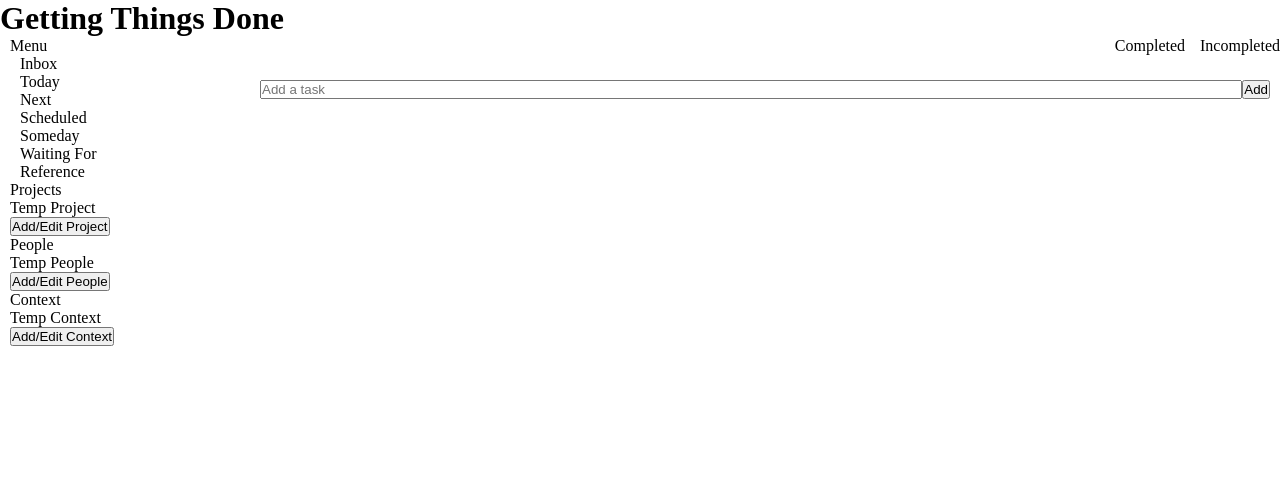
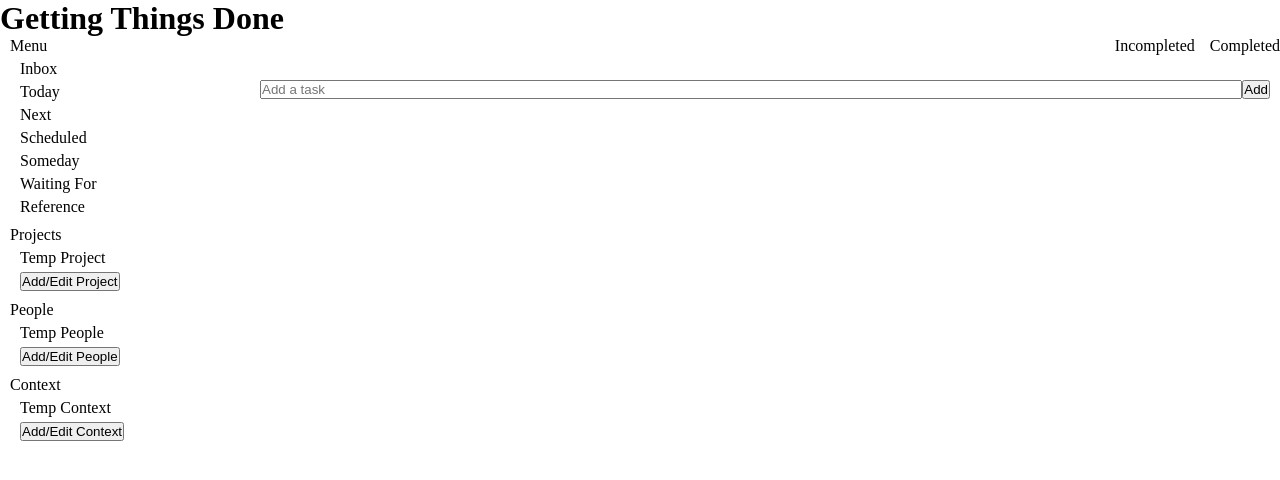
Before and after one commit to Bikesh78/getting-things-done, a React (Create React App) app: page / in a window 1280 px wide. Shown: the top 480 px of the page. Built offline with nearby package versions, Linux system fonts and the light colour scheme.

Commit message:
Seperate completed and incompleted task

```diff
--- a/src/App.js
+++ b/src/App.js
@@ -8,6 +8,10 @@ import "./style.scss";
 function App() {
   const initialState = {
     taskList: JSON.parse(localStorage.getItem("gtdTask")) || [],
+    editedTask: "",
+    showEditBar: false,
+    completedTask: [],
+    incompleteTask: [],
   };
   // const initialState = {
   //   taskList: [
@@ -53,6 +57,18 @@ function App() {
         };
         localStorage.setItem("gtdTask", JSON.stringify(state.taskList));
         return state;
+      case "changeTaskStatus":
+        state = {
+          ...state,
+          taskList: state.taskList.map((task, index) => {
+            if (task.id === action.id) {
+              // console.log(task);
+              return { ...task, isCompleted: action.status };
+            }
+            return state.taskList[index];
+          }),
+        };
+        return state;
       case "showEditBar":
         return { ...state, showEditBar: action.payload };
       case "deleteTask":
--- a/src/Components/EditBar.js
+++ b/src/Components/EditBar.js
@@ -24,7 +24,7 @@ const EditBar = () => {
         projectName: projectName,
         startDate: startDate,
         endDate: endDate,
-        isCompleted: false,
+        isCompleted: isCompleted,
         context: context,
         givenTo: "",
       },
@@ -127,7 +127,7 @@ const EditBar = () => {
                 name=""
                 id=""
                 checked={isCompleted}
-                onChange={(e) => setIsCompleted(e.target.value)}
+                onChange={(e) => setIsCompleted(e.target.checked)}
               />
             </label>
           </div>
--- a/src/Components/Sidebar.js
+++ b/src/Components/Sidebar.js
@@ -31,26 +31,32 @@ const Sidebar = () => {
       </div>
       <div className="menu-container">
         <div className="menu-header">Projects</div>
+        <div className="items">
           <div className="item">
             <p>Temp Project</p>
           </div>
           <button className="btn-primary">Add/Edit Project</button>
         </div>
+      </div>
       <div className="menu-container">
         <div className="menu-header">People</div>
+        <div className="items">
           <div className="item">
             <p>Temp People</p>
           </div>
           <button className="btn-primary">Add/Edit People</button>
         </div>
+      </div>
       <div className="menu-container">
         <div className="menu-header">Context</div>
+        <div className="items">
           <div className="item">
             <p>Temp Context</p>
           </div>
           <button className="btn-primary">Add/Edit Context</button>
         </div>
       </div>
+    </div>
   );
 };
 
--- a/src/Components/TaskContainer.js
+++ b/src/Components/TaskContainer.js
@@ -6,9 +6,19 @@ import EditBar from "./EditBar";
 const TaskContainer = () => {
   const { state, dispatch } = useContext(AppContext);
   // const { taskList } = state;
-  // const [showEditBar, setShowEditBar] = useState(false);
   const [taskInput, setTaskInput] = useState("");
+  // const [renderedTask, setRenderedTask] = useState([]);
+  let renderedTask = [];
+  const [showIncompleteTask, setShowIncompleteTask] = useState(false);
 
+  if (!showIncompleteTask) {
+    console.log(state);
+    renderedTask =
+      state.taskList && state.taskList.filter((task) => !task.isCompleted);
+  } else {
+    renderedTask =
+      state.taskList && state.taskList.filter((task) => task.isCompleted);
+  }
   function handleSubmit(e) {
     e.preventDefault();
     if (taskInput) {
@@ -30,16 +40,23 @@ const TaskContainer = () => {
     }
   }
   console.log("state", state);
-  if (!state) {
-    return <p>Loading</p>;
-  }
   // console.log("task list", taskList);
   // console.log("state", state);
   return (
     <div className="task-container">
       <div className="task-container-head">
-        <div className="task-head-title">Completed</div>
-        <div className="task-head-title">Incompleted</div>
+        <div
+          className="task-head-title"
+          onClick={() => setShowIncompleteTask(false)}
+        >
+          Incompleted
+        </div>
+        <div
+          className="task-head-title"
+          onClick={() => setShowIncompleteTask(true)}
+        >
+          Completed
+        </div>
       </div>
       <form className="task-form" onSubmit={handleSubmit}>
         <div className="input-container">
@@ -51,14 +68,23 @@ const TaskContainer = () => {
           />
           <button className="btn-primary">Add</button>
         </div>
-        {state.taskList &&
-          state.taskList.map((task) => (
+        {renderedTask &&
+          renderedTask.map((task) => (
             <div className="task-lists" key={task.id}>
               <div
                 className="task-list"
                 // onClick={(e) => setShowEditBar(true)}
               >
-                <input type="checkbox" name="" id="" />
+                <input
+                  type="checkbox"
+                  onChange={(e) =>
+                    dispatch({
+                      type: "changeTaskStatus",
+                      id: task.id,
+                      status: e.target.checked,
+                    })
+                  }
+                />
                 <p className="task">{task.taskName}</p>
                 <div className="button-container">
                   <button
--- a/src/style.scss
+++ b/src/style.scss
@@ -11,8 +11,15 @@
   flex-basis: 250px;
   padding-left: 10px;
   .menu-container {
+    .menu-header {
+      margin-bottom: 5px;
+    }
     .items {
       padding-left: 10px;
+      margin-bottom: 10px;
+    }
+    .item {
+      margin-bottom: 5px;
     }
   }
 }
@@ -23,6 +30,9 @@
     justify-content: flex-end;
     gap: 15px;
     margin-bottom: 15px;
+    .task-head-title {
+      cursor: pointer;
+    }
   }
 }
 .task-form {
@@ -50,7 +60,7 @@
 }
 .edit-bar {
   background-color: #ddd;
-  height: 100vh;
+  min-height: 100vh;
   position: absolute;
   width: 500px;
   right: 0;
```
Lines whose indentation alone changed are shown as unchanged.
